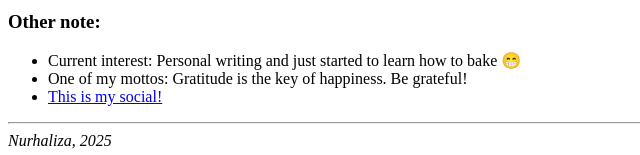
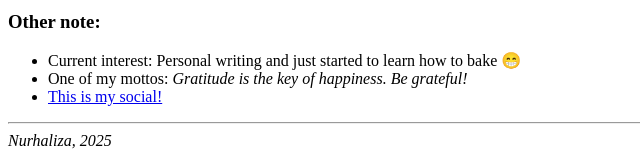
Before and after one commit to nurhalizal/liza-008, a plain HTML site: page index.html in a window 1280 px wide. Shown: the part 1040-1195 px from the top of the page, 0-640 px from the left. Drawn offline with Linux system fonts and the light colour scheme.

Commit message:
Update index.html

```diff
--- a/index.html
+++ b/index.html
@@ -62,7 +62,7 @@ A physics undergraduate student who is fond of science.
     Current interest: Personal writing and just started to learn how to bake 😁
 </li>
 <li>
-    One of my mottos: Gratitude is the key of happiness. Be grateful!
+    One of my mottos: <i>Gratitude is the key of happiness. Be grateful!</i>
 </li>
 <li>
     <a href="https://www.instagram.com/nurhaliza2811_" target="_blank" title="My Ig">This is my social!</a>
```
